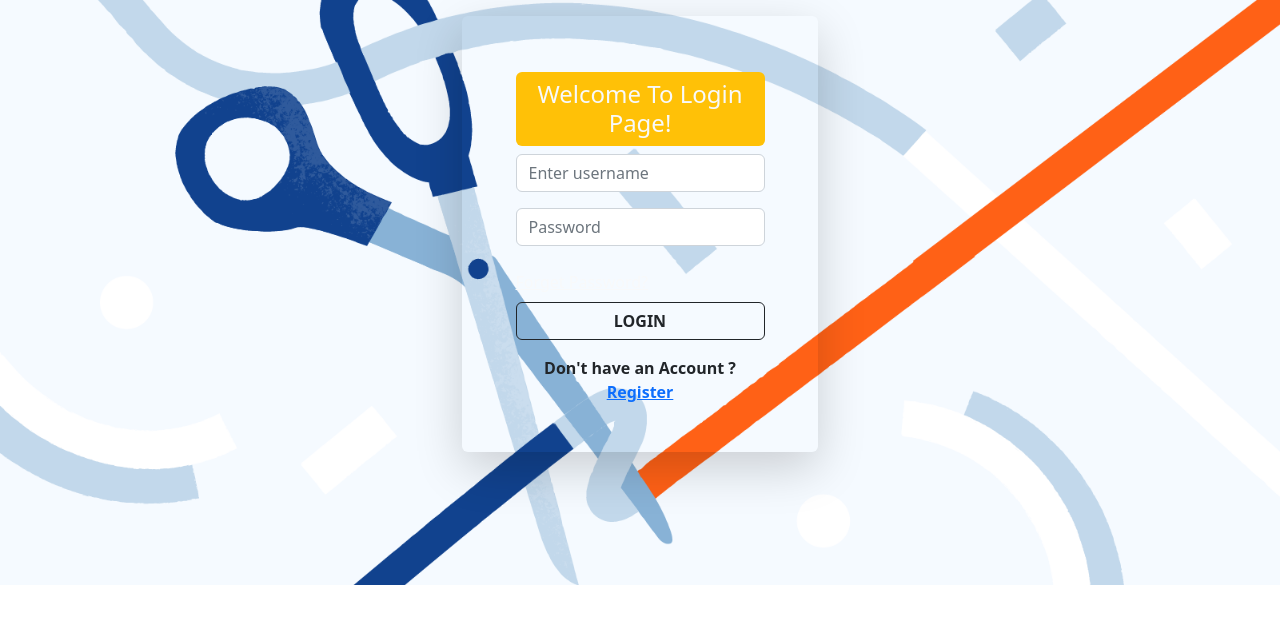
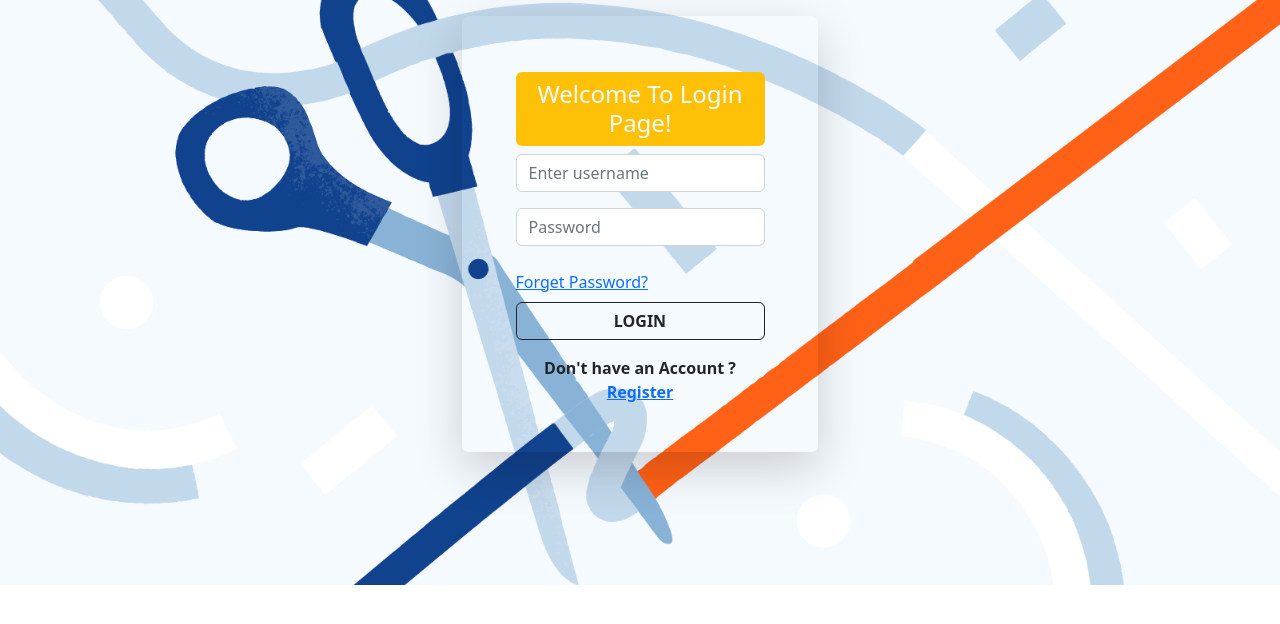
Before and after one commit to IswaryaAnandhan/URL_Shortener_FrontEnd, a React (Create React App) app: page / in a window 1280 px wide. Shown: the top 624 px of the page. Built offline with nearby package versions, Linux system fonts and the light colour scheme.

Commit message:
add changes

```diff
--- a/src/Routes/Login.js
+++ b/src/Routes/Login.js
@@ -85,7 +85,7 @@ function Login() {
 
                     </div>
                     <p className="form-label">
-                 <Link to="/resetpassword" className='text-light'> Forget Password?</Link>
+                 <Link to="/resetpassword" className='text'> Forget Password?</Link>
                </p>
 
                     <button
```
